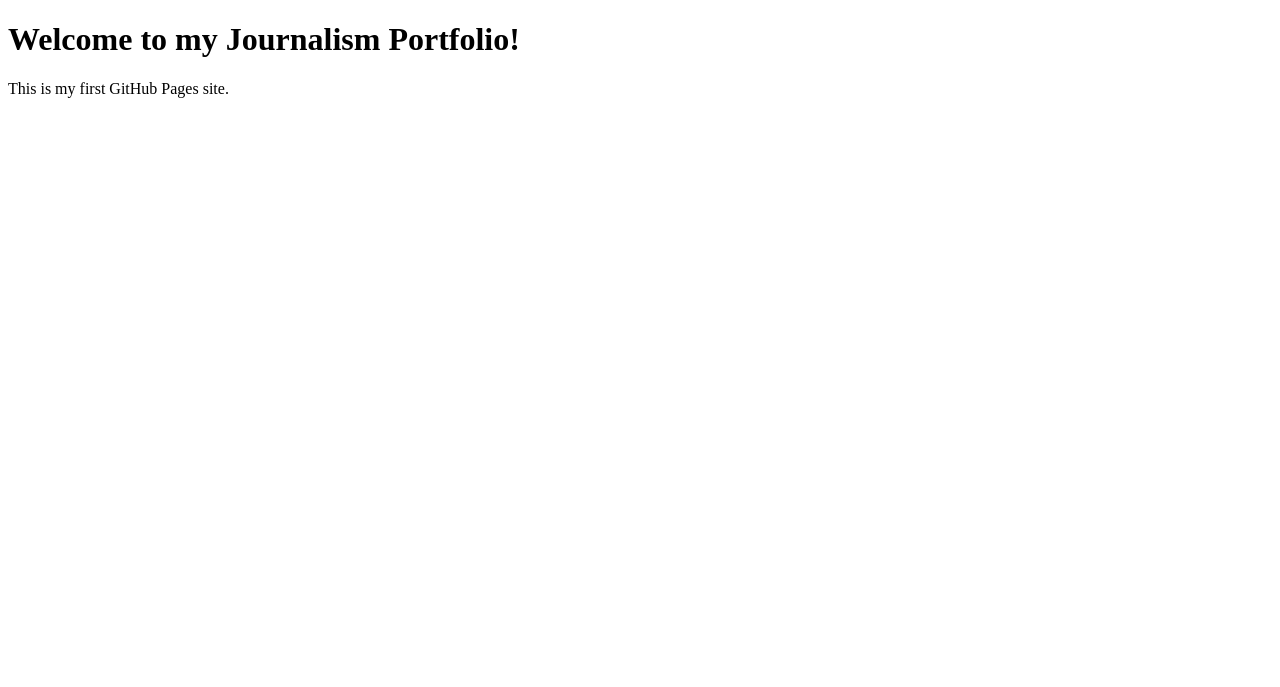
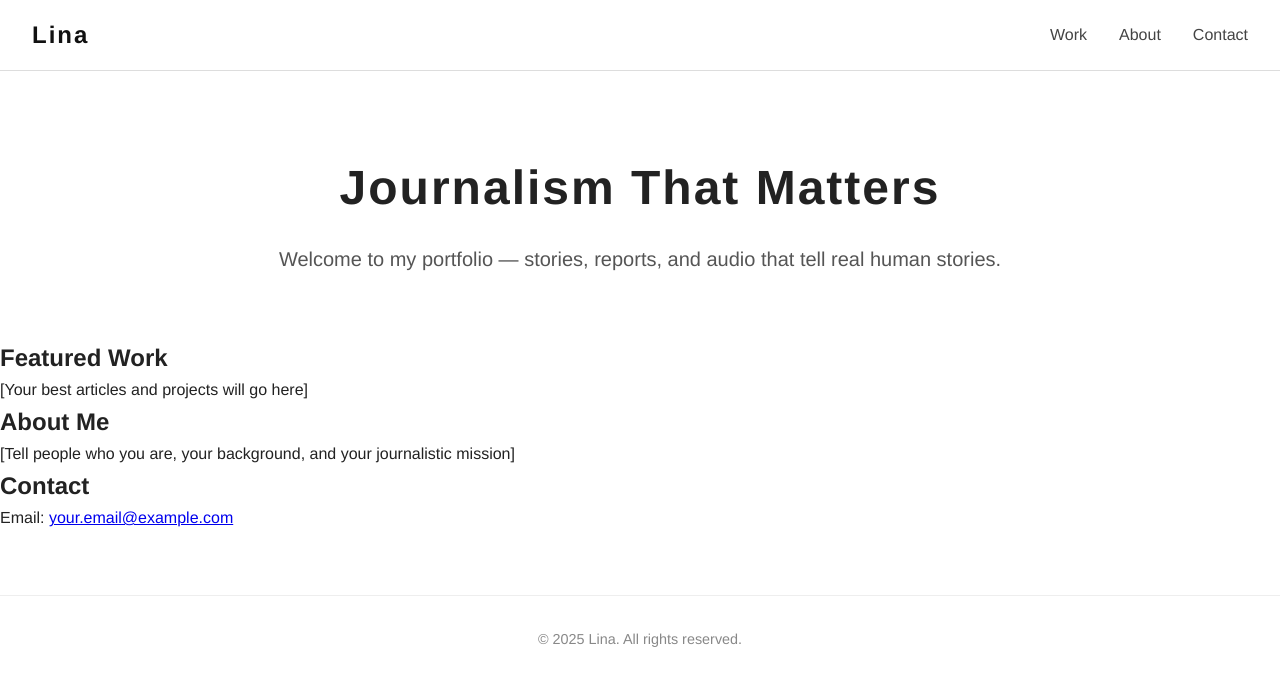
Before and after one commit to linaels/linaels.github.io, a plain HTML site: page index.html in a window 1280 px wide. Drawn offline with Linux system fonts and the light colour scheme.

Commit message:
Update styling

```diff
--- a/index.html
+++ b/index.html
@@ -1,11 +1,142 @@
 <!DOCTYPE html>
-<html>
+<html lang="en">
 <head>
+  <meta charset="UTF-8" />
+  <meta name="viewport" content="width=device-width, initial-scale=1" />
   <title>My Journalism Portfolio</title>
-  <meta charset="UTF-8" />
+  <style>
+    /* Reset some default styles */
+    * {
+      margin: 0;
+      padding: 0;
+      box-sizing: border-box;
+    }
+
+    body {
+      font-family: 'Helvetica Neue', Helvetica, Arial, sans-serif;
+      line-height: 1.6;
+      background: #fff;
+      color: #222;
+    }
+
+    /* Navbar styles */
+    nav {
+      position: fixed;
+      top: 0;
+      width: 100%;
+      background: #fff;
+      border-bottom: 1px solid #ddd;
+      padding: 1rem 2rem;
+      display: flex;
+      justify-content: space-between;
+      align-items: center;
+      z-index: 1000;
+    }
+
+    nav .logo {
+      font-weight: 700;
+      font-size: 1.5rem;
+      letter-spacing: 2px;
+      color: #111;
+      text-decoration: none;
+    }
+
+    nav ul {
+      list-style: none;
+      display: flex;
+      gap: 2rem;
+    }
+
+    nav ul li a {
+      text-decoration: none;
+      color: #444;
+      font-weight: 500;
+      font-size: 1rem;
+      transition: color 0.3s ease;
+    }
+
+    nav ul li a:hover {
+      color: #000;
+    }
+
+    /* Main content */
+    .hero {
+      padding: 150px 2rem 2rem; /* add padding top to avoid navbar overlap */
+      max-width: 900px;
+      margin: 0 auto;
+      text-align: center;
+    }
+
+    .hero h1 {
+      font-weight: 900;
+      font-size: 3rem;
+      margin-bottom: 1rem;
+      letter-spacing: 2px;
+    }
+
+    .hero p {
+      font-size: 1.25rem;
+      color: #555;
+      margin-bottom: 2rem;
+    }
+
+    /* Simple footer */
+    footer {
+      text-align: center;
+      padding: 2rem;
+      color: #888;
+      font-size: 0.9rem;
+      border-top: 1px solid #eee;
+      margin-top: 4rem;
+    }
+
+    @media (max-width: 600px) {
+      nav ul {
+        gap: 1rem;
+      }
+
+      .hero h1 {
+        font-size: 2.25rem;
+      }
+    }
+  </style>
 </head>
 <body>
-  <h1>Welcome to my Journalism Portfolio!</h1>
-  <p>This is my first GitHub Pages site.</p>
+  <nav>
+    <a href="#" class="logo">Lina</a>
+    <ul>
+      <li><a href="#work">Work</a></li>
+      <li><a href="#about">About</a></li>
+      <li><a href="#contact">Contact</a></li>
+    </ul>
+  </nav>
+
+  <main>
+    <section class="hero">
+      <h1>Journalism That Matters</h1>
+      <p>Welcome to my portfolio — stories, reports, and audio that tell real human stories.</p>
+      <!-- You can add a call-to-action button here -->
+    </section>
+
+    <!-- Placeholder sections for navigation -->
+    <section id="work">
+      <h2>Featured Work</h2>
+      <p>[Your best articles and projects will go here]</p>
+    </section>
+
+    <section id="about">
+      <h2>About Me</h2>
+      <p>[Tell people who you are, your background, and your journalistic mission]</p>
+    </section>
+
+    <section id="contact">
+      <h2>Contact</h2>
+      <p>Email: <a href="mailto:your.email@example.com">your.email@example.com</a></p>
+    </section>
+  </main>
+
+  <footer>
+    &copy; 2025 Lina. All rights reserved.
+  </footer>
 </body>
 </html>
```
